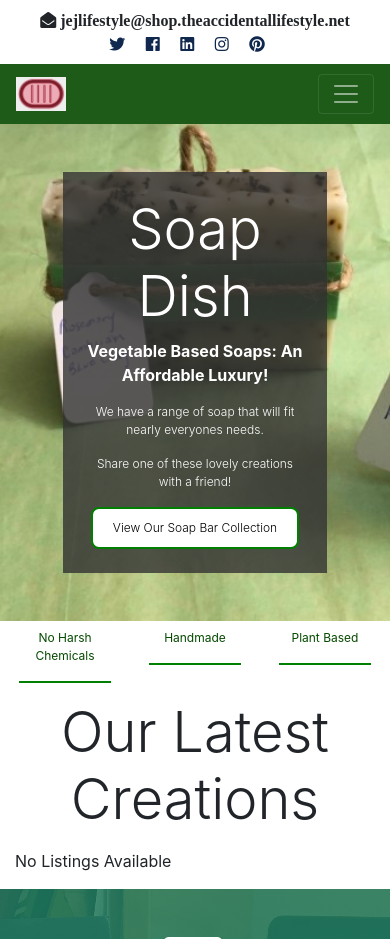
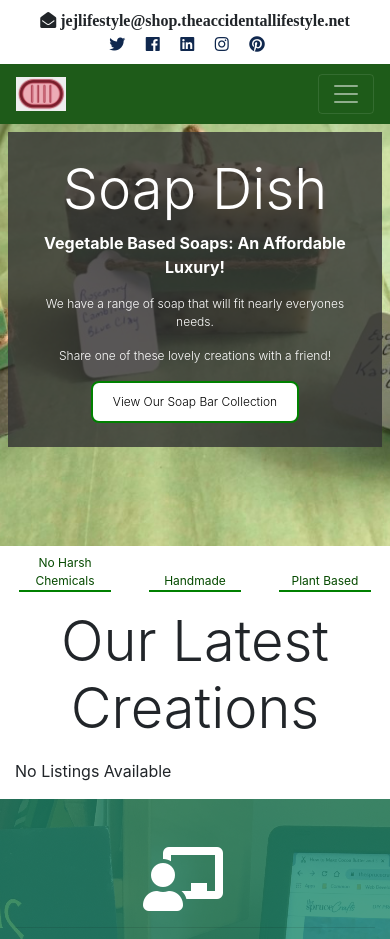
Before and after one commit to juangina/soapdish_project, a Django app: page / in a window 390 px wide. Shown: the top 939 px of the page. Run offline with Django 3.2, Linux system fonts and the light colour scheme; data that the repository does not hold is empty; some libraries are stand-ins or nearby versions.

Commit message:
Revised the showcase and the character points displays on the index page

```diff
--- a/soapdish/static/css/style.css
+++ b/soapdish/static/css/style.css
@@ -401,12 +401,15 @@ img {
 
 @media (max-width: 768px) {
   #showcase {
-    padding-top: 3rem; }
-    #showcase h1 {
-      font-size: 40px;
+    padding: 0.5rem;
+  }
+  #showcase h1 {
+    font-size: 40px;
+  }
+  #showcase .container {
+      padding-right: 0px;
+      padding-left: 0px;
     }
-    /* #showcase p {
-      display: none; } */
   #top-bar {
     text-align: center;
     }
--- a/templates/pages/index.html
+++ b/templates/pages/index.html
@@ -30,15 +30,15 @@
   <!-- Character Points -->
   <section id="char-pnts">
     <div class="container">
-      <div class="row">
-        <div class="col-4 p-sm-2 mt-2 lead text-center text-secondary-bar">
-          <strong>No Harsh Chemicals</strong><hr class="hr-char-pnts">
+      <div class="row mt-2">
+        <div class="col-4 p-sm-2 mt-auto lead text-center text-secondary-bar">
+          <strong>No Harsh Chemicals</strong><hr class="hr-char-pnts mt-auto">
         </div>
-        <div class="col-4 p-sm-2 mt-2 lead text-center text-secondary-bar">
-          <strong>Handmade</strong><hr class="hr-char-pnts">
+        <div class="col-4 p-sm-2 mt-auto lead text-center text-secondary-bar">
+          <strong>Handmade</strong><hr class="hr-char-pnts mt-auto">
         </div>
-        <div class="col-4 p-sm-2 mt-2 lead text-center text-secondary-bar">
-          <strong>Plant Based</strong><hr class="hr-char-pnts">
+        <div class="col-4 p-sm-2 mt-auto lead text-center text-secondary-bar">
+          <strong>Plant Based</strong><hr class="hr-char-pnts mt-auto">
         </div>
       </div>
     </div>
```
